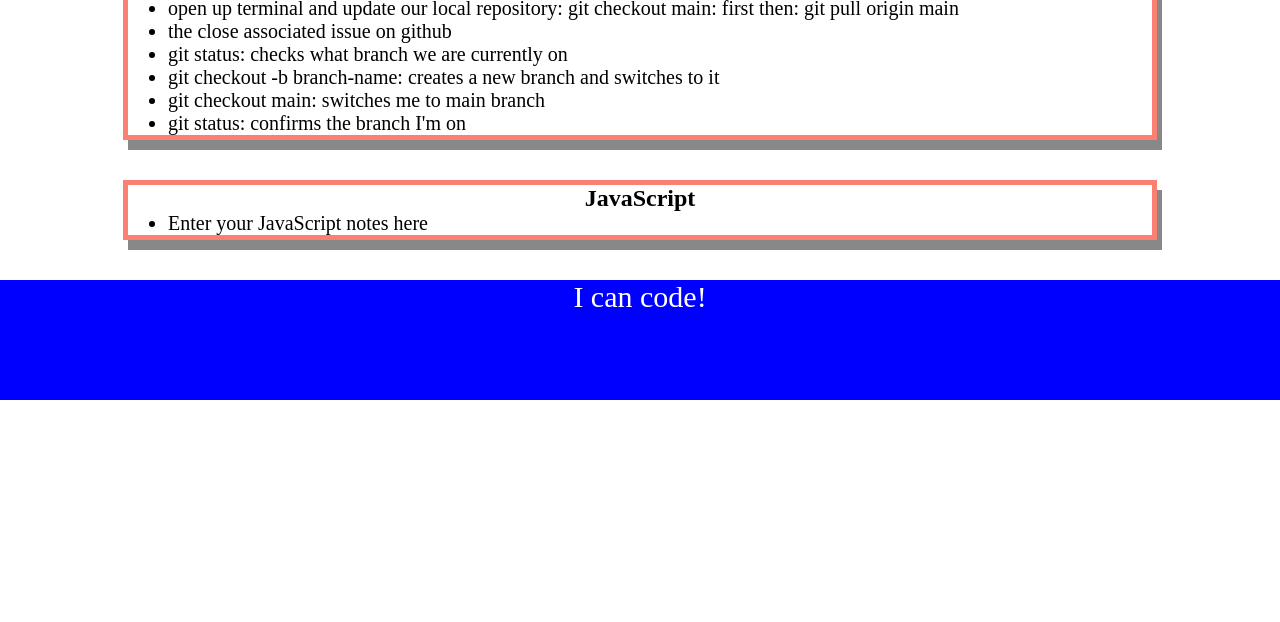
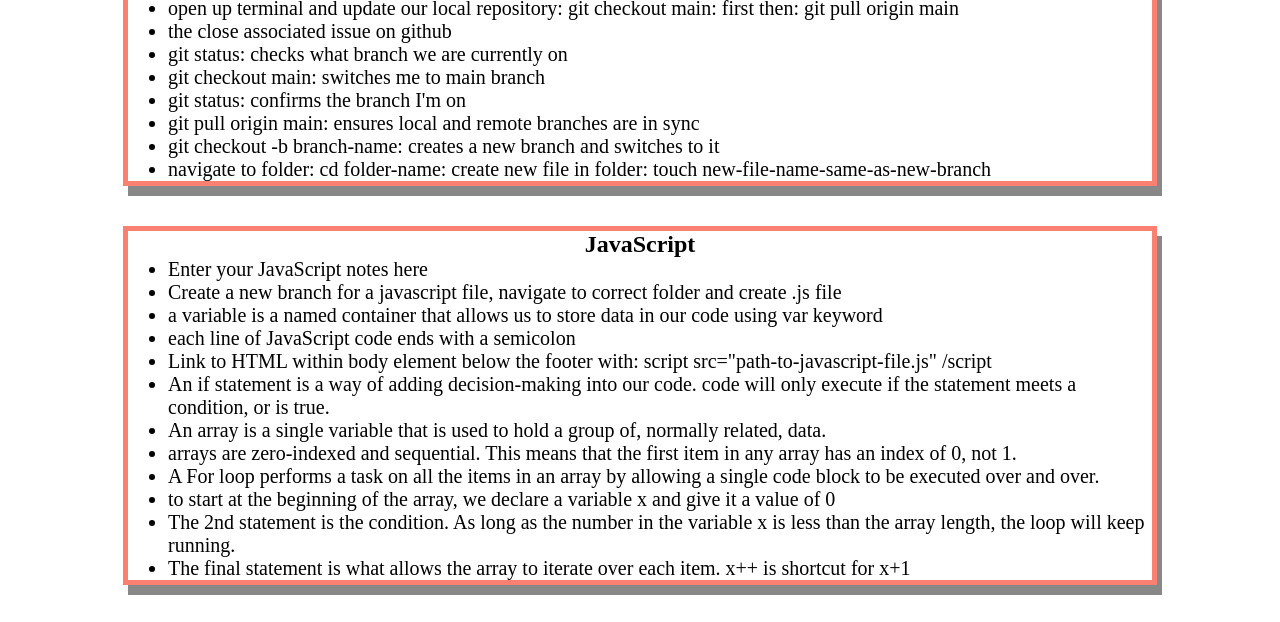
Before and after one commit to bentiger1904/prework-study-guide, a plain HTML site: page index.html in a window 1280 px wide. Shown: the part 924-1546 px from the top of the page. Before the commit the page ends 1324 px from the top, so only its background shows below. Drawn offline with Linux system fonts and the light colour scheme.

Commit message:
changes to js script

```diff
--- /dev/null
+++ b/assets/script.js
@@ -0,0 +1,17 @@
+var topics = ['HTML', 'CSS', 'Git', 'JavaScript'];
+for(var x = 0; x < topics.length; x++) {
+    console.log(topics[x]);
+   }
+   /*
+if (topic === 'HTML') {
+ console.log("Let's study HTML!");
+} else if (topic === 'CSS') {
+ console.log("Let's study CSS!");
+} else if (topic === 'Git') {
+ console.log("Let's study Git!");
+} else if (topic === 'JavaScript') {
+ console.log("Let's study JavaScript!");
+} else {
+ console.log('Please try again!');
+}
+*/
--- a/index.html
+++ b/index.html
@@ -11,6 +11,7 @@
     <header id="header">
       <h1>Prework Study Guide</h1>
       <img src="./assets/bowtie-cat.png" alt="Profile image of cat wearing a bow tie." />
+      <h2>✨ Open the Console to See What's Happening ✨</h2>
     </header>
     <main>
       <section class="card" id="html-section">
@@ -52,15 +53,28 @@
        <li>open up terminal and update our local repository: git checkout main: first then: git pull origin main</li>
        <li>the close associated issue on github</li>
        <li>git status: checks what branch we are currently on</li>
-    <li>git checkout -b branch-name: creates a new branch and switches to it</li>
     <li>git checkout main: switches me to main branch</li>
     <li>git status: confirms the branch I'm on</li>
+    <li>git pull origin main: ensures local and remote branches are in sync</li>
+    <li>git checkout -b branch-name: creates a new branch and switches to it</li>
+    <li>navigate to folder: cd folder-name: create new file in folder: touch new-file-name-same-as-new-branch</li>
      </ul>
       </section>
       <section class="card" id="javascript-section">
         <h2>JavaScript</h2>
         <ul>
           <li>Enter your JavaScript notes here</li>
+          <li>Create a new branch for a javascript file, navigate to correct folder and create .js file</li>
+          <li>a variable is a named container that allows us to store data in our code using var keyword</li>
+          <li>each line of JavaScript code ends with a semicolon</li>
+          <li>Link to HTML within body element below the footer with: script src="path-to-javascript-file.js" /script</li>
+          <li>An if statement is a way of adding decision-making into our code. code will only execute if the statement meets a condition, or is true.</li>
+          <li>An array is a single variable that is used to hold a group of, normally related, data.</li>
+          <li>arrays are zero-indexed and sequential. This means that the first item in any array has an index of 0, not 1.</li>
+          <li>A For loop performs a task on all the items in an array by allowing a single code block to be executed over and over.</li>
+          <li>to start at the beginning of the array, we declare a variable x and give it a value of 0</li>
+          <li>The 2nd statement is the condition. As long as the number in the variable x is less than the array length, the loop will keep running.</li>
+          <li>The final statement is what allows the array to iterate over each item. x++ is shortcut for x+1</li>
         </ul>
       </section>
     </main>
@@ -68,5 +82,6 @@
     <footer>
       <p>I can code!</p>
     </footer>
+    <script src="./assets/script.js"></script>
   </body>
 </html>
```
